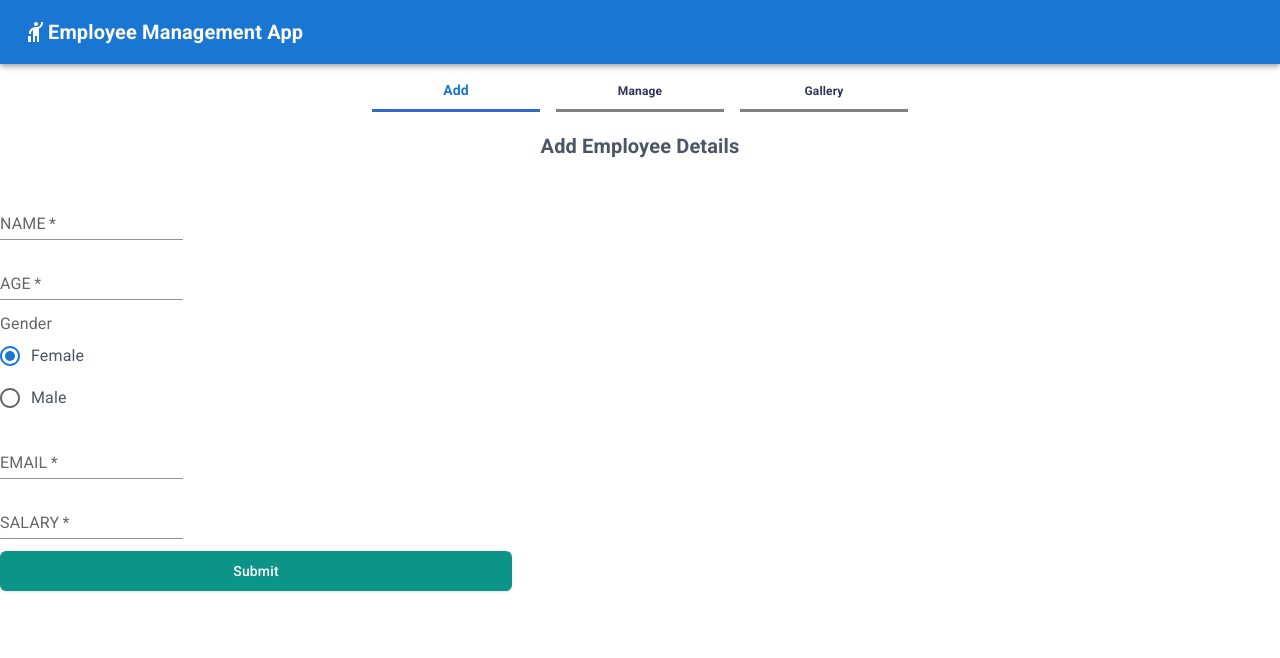
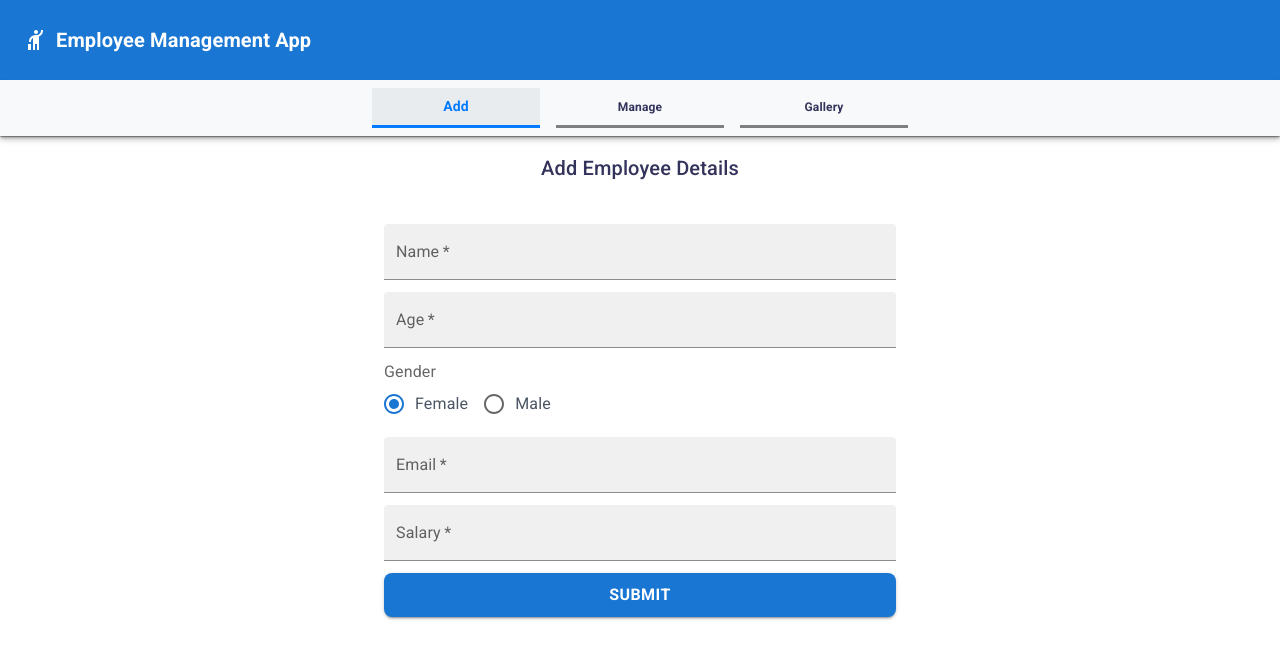
Before and after one commit to Abhishekbulbule/Management-app, a React (Vite) app: page /add in a window 1280 px wide. Shown: the top 658 px of the page. Built offline with nearby package versions, Linux system fonts and the light colour scheme.

Commit message:
Changed ui of add/update and components

```diff
--- a/src/AddEmployeePage.jsx
+++ b/src/AddEmployeePage.jsx
@@ -1,8 +1,7 @@
 import React, { useState } from "react";
 import { useDispatch } from "react-redux";
 import { addEmployee } from "./redux_app/Employee/employee";
-import Button from "./components/Button";
-import Label from "./components/Label";
+import ButtonComponent from "./components/ButtonComponent";
 import Input from "./components/Input";
 import { INPUTS_DATA, LABEL_DATA } from "./StaticData";
 import {
@@ -10,8 +9,9 @@ import {
   FormControlLabel,
   FormLabel,
   RadioGroup,
+  Stack,
+  Typography,
 } from "@mui/material";
-
 import Radio from "@mui/material/Radio";
 
 const AddEmployeePage = () => {
@@ -35,6 +35,20 @@ const AddEmployeePage = () => {
     ) {
       value = value.replace(/^0+/, ""); // Remove leading zeros
     }
+    if (name === "age" && e.key.length === 1 && !/^[0-9]$/.test(e.key)) {
+      e.preventDefault();
+    }
+
+    if (name === "age" && (value < 18 || value > 60)) {
+      setError("Minimum age is 18 and maximum age is 60!!");
+    } else {
+      setError("");
+    }
+    if (name === "salary" && value < 5000) {
+      setError("Minimum Salary is 5000!!");
+    } else {
+      setError("");
+    }
     if (name === "name") {
       value = value.replace(/[^a-zA-Z\s]/g, ""); // Remove anything that's not a letter or space
     }
@@ -43,17 +57,23 @@ const AddEmployeePage = () => {
 
   const validateFormData = () => {
     const { name, age, email, gender, salary } = formData;
+    console.log(email);
     const emailRegex = /^[a-zA-Z0-9._%+-]+@[a-zA-Z0-9.-]+\.[a-zA-Z]{2,}$/;
     if (!name.trim() || !age || !email.trim() || !salary || !gender.trim()) {
       setError("Fill All Credentials!!");
       return false;
-    } else if (!emailRegex.test(email)) {
+    }
+    if (!emailRegex.test(email)) {
+      console.log(email);
       setError("Fill Valid Email!");
       return false;
-    } else {
-      setError("");
-      return true;
     }
+    if (age < 18 || age > 60) {
+      setError("Minimum age is 18 and maximum age is 60");
+      return false;
+    }
+    setError("");
+    return true;
   };
 
   const handleClick = (e) => {
@@ -74,9 +94,40 @@ const AddEmployeePage = () => {
   };
 
   return (
-    <div className="grid grid-col-1 place-items-center ">
-      <h2 className="header_two">Add Employee Details</h2>
-      <p className="error">{error}&nbsp;</p>
+    <Stack
+      direction={"column"}
+      sx={{
+        justifyContent: "center",
+        alignItems: "center",
+      }}
+    >
+      <Typography
+        variant="h6"
+        component={"h2"}
+        sx={{
+          marginY: 2,
+          fontWeight: 500,
+          color: "#33335b",
+          backgroundColor: "transparent",
+          padding: 0,
+          textAlign: "left",
+        }}
+      >
+        Add Employee Details
+      </Typography>
+      <Typography
+        variant="body1"
+        component={"p"}
+        sx={{
+          fontWeight: 500,
+          color: "red",
+          backgroundColor: "transparent",
+          padding: 0,
+          textAlign: "left",
+        }}
+      >
+        {error}&nbsp;
+      </Typography>
       <form onSubmit={handleClick} className="form">
         {INPUTS_DATA.map((input, index) =>
           input.type === "radio" ? (
@@ -89,6 +140,7 @@ const AddEmployeePage = () => {
                 name="controlled-radio-buttons-group"
                 value={formData.gender}
                 onChange={handleValueChange}
+                sx={{ flexDirection: "row" }}
               >
                 <FormControlLabel
                   name="gender"
@@ -105,49 +157,18 @@ const AddEmployeePage = () => {
               </RadioGroup>
             </FormControl>
           ) : (
-            // <div className="grid grid-rows-1" key="gender">
-            //   {/* <p className="label">Select Gender</p> */}
-
-            //   <div className="grid grid-rows-1 gap-2" id="gender">
-            //     <Input
-            //       {...INPUTS_DATA[index]}
-            //       type="radio"
-            //       value="Male"
-            //       label="Male"
-            //       id={INPUTS_DATA[index].options[0].id}
-            //       checked={formData.gender === "Male"}
-            //       onChange={handleValueChange}
-            //     />
-            //     {/* <Label className="mx-1 " hFor="gender_male" labelText="Male" /> */}
-            //     <Input
-            //       {...INPUTS_DATA[index]}
-            //       id={INPUTS_DATA[index].options[1].id}
-            //       label="Female"
-            //       value="Female"
-            //       checked={formData.gender === "Female"}
-            //       onChange={handleValueChange}
-            //     />
-            //     {/* <Label
-            //       className="mx-1"
-            //       hFor="gender_female"
-            //       labelText="Female"
-            //     /> */}
-            //   </div>
-            // </div>
-            <div className="grid grid-rows-1" key={input.id}>
-              {/* <Label {...LABEL_DATA[index]} /> */}
+            <Stack direction={"row"} key={input.id}>
               <Input
                 {...input}
                 value={formData[input.name] || ""}
                 onChange={handleValueChange}
               />
-            </div>
+            </Stack>
           )
         )}
-
-        <Button type="submit" label="Submit" classes="btn" />
+        <ButtonComponent type="submit" label="Submit" classes="btn" />
       </form>
-    </div>
+    </Stack>
   );
 };
 
--- a/src/Homepage.jsx
+++ b/src/Homepage.jsx
@@ -28,7 +28,7 @@ const Homepage = () => {
       <AppBar position="relative">
         <Toolbar>
           <HailIcon />
-          <Typography
+          {/* <Typography
             variant="h6"
             sx={{
               marginY: 1,
@@ -37,10 +37,22 @@ const Homepage = () => {
             }}
           >
             Employee Management App
+          </Typography> */}
+          <Typography
+            variant="h6"
+            sx={{
+              marginY: 2, // Slightly increased vertical margin for better spacing
+              fontWeight: "bold",
+              color: "white", // Rich dark blue color for text
+              borderRadius: 1, // Slightly rounded corners
+              padding: 1, // Padding for a bit of breathing space around the text
+            }}
+          >
+            Employee Management App
           </Typography>
         </Toolbar>
+        <Boxes links={routes} />
       </AppBar>
-      <Boxes links={routes} />
     </>
   );
 };
--- a/src/ViewEmployeesPage.jsx
+++ b/src/ViewEmployeesPage.jsx
@@ -2,6 +2,19 @@ import React, { useEffect } from "react";
 import { useDispatch, useSelector } from "react-redux";
 import { deleteEmployee, getEmployees } from "./redux_app/Employee/employee";
 import { useNavigate } from "react-router-dom";
+import {
+  Divider,
+  Paper,
+  Table,
+  TableBody,
+  TableCell,
+  TableContainer,
+  TableHead,
+  TablePagination,
+  TableRow,
+  Typography,
+} from "@mui/material";
+import TablePaginationActions from "@mui/material/TablePagination/TablePaginationActions";
 // import { Container, Paper } from "@mui/material";
 // import { DataGrid } from "@mui/x-data-grid";
 // import useId from "@mui/material/utils/useId";
@@ -9,6 +22,8 @@ import { useNavigate } from "react-router-dom";
 const ViewEmployeesPage = () => {
   const navigate = useNavigate();
   const dispatch = useDispatch();
+  const [page, setPage] = React.useState(0);
+  const [rowsPerPage, setRowsPerPage] = React.useState(6);
   const { employees, loading, error } = useSelector((state) => state.employee);
   useEffect(() => {
     dispatch(getEmployees());
@@ -25,38 +40,117 @@ const ViewEmployeesPage = () => {
   const handleEditClick = (index) => {
     navigate(`/update/${index}`);
   };
-  // const columns = [
-  //   { field: "name", headerName: "Name", width: 200 },
-  //   { field: "age", headerName: "Age", width: 200, type: "number" },
-  //   { field: "gender", headerName: "Gender", width: 200, sortable: false },
-  //   {
-  //     field: "email",
-  //     headerName: "Email",
-  //     description: "This column has a value getter and is not sortable.",
-  //     sortable: false,
-  //     width: 250,
-  //   },
-  //   { field: "salary", headerName: "Salary", type: "number", width: 200 },
-  // ];
-  // const rows = Array.isArray(employees) ? employees : [];
-  // console.log(employees);
+  const columns = [
+    { field: "name", headerName: "Name", width: 200 },
+    { field: "age", headerName: "Age", width: 200, type: "number" },
+    { field: "gender", headerName: "Gender", width: 200, sortable: false },
+    {
+      field: "email",
+      headerName: "Email",
+      description: "This column has a value getter and is not sortable.",
+      sortable: false,
+      width: 250,
+    },
+    { field: "salary", headerName: "Salary", type: "number", width: 200 },
+    { field: "manage", headerName: "Manage", type: "button", width: 200 },
+  ];
+  const rows = Array.isArray(employees) ? employees : [];
+  console.log(employees);
   // const paginationModel = { page: 0, pageSize: 5 };
+
+  const handleChangePage = (event, newPage) => {
+    setPage(newPage);
+  };
+
+  const handleChangeRowsPerPage = (event) => {
+    setRowsPerPage(+event.target.value);
+    setPage(0);
+  };
 
   return (
     <div className=" flex flex-col w-full h-full justify-center items-center">
-      {/* <Container>
-        <Paper sx={{ height: 600, width: "100%" }}>
-          <DataGrid
-            rows={rows}
-            columns={columns}
-            getRowId={(row) => row.email}
-            initialState={{ pagination: { paginationModel } }}
-            pageSizeOptions={[5, 10]}
-            sx={{ border: 0 }}
-          />
-        </Paper>
-      </Container> */}
-      <h2 className="text-xl w-[100%] py-2 text-gray-600 sm:m-1 my-3 text-center font-bold">
+      <Typography
+        variant="h6"
+        component={"h2"}
+        sx={{
+          marginY: 2,
+          fontWeight: 800,
+          color: "#33335b",
+          backgroundColor: "transparent",
+          padding: 0,
+          textAlign: "left",
+        }}
+      >
+        View Employee Details
+      </Typography>
+      <Paper
+        sx={{
+          overflow: "hidden",
+          width: "100%",
+          alignItems: "center",
+          justifyContent: "center",
+          mx: 1,
+        }}
+      >
+        <TableContainer
+          sx={{ maxHeight: 390, backgroundColor: "#f9f9f9", boxShadow: 1 }}
+        >
+          <Table stickyHeader aria-label="sticky table">
+            <TableHead>
+              <TableRow>
+                {columns.map((element, index) => (
+                  <TableCell
+                    key={crypto.randomUUID()}
+                    id={element.field}
+                    align="left"
+                    width={element.width}
+                    sx={{
+                      backgroundColor: "#e0e0e0",
+                      fontWeight: "bold",
+                      borderBottom: "2px solid #ccc",
+                    }}
+                  >
+                    {element.headerName}
+                  </TableCell>
+                ))}
+              </TableRow>
+            </TableHead>
+            <TableBody>
+              {rows
+                .slice(page * rowsPerPage, page * rowsPerPage + rowsPerPage)
+                .map((row) => (
+                  <TableRow
+                    hover
+                    role="checkbox"
+                    tabIndex={-1}
+                    key={row.name + row.age}
+                    sx={{
+                      "&:nth-of-type(odd)": { backgroundColor: "#f5f5f5" },
+                      "&:nth-of-type(even)": { backgroundColor: "#ffffff" },
+                      borderBottom: "1px solid #ddd",
+                    }}
+                  >
+                    {columns.map((element, index) => (
+                      <TableCell key={crypto.randomUUID()} align={"left"}>
+                        {row[element.field]}
+                      </TableCell>
+                    ))}
+                  </TableRow>
+                ))}
+            </TableBody>
+          </Table>
+        </TableContainer>
+        <TablePagination
+          rowsPerPageOptions={[6, 10]}
+          component="div"
+          count={rows.length}
+          rowsPerPage={rowsPerPage}
+          page={page}
+          onPageChange={handleChangePage}
+          onRowsPerPageChange={handleChangeRowsPerPage}
+        />
+      </Paper>
+      {/* <h2 className="text-xl w-[100%] py-2 text-gray-600 sm:m-1 my-3 text-center font-bold">
         All Employees List
       </h2>
       <div className="w-full overflow-x-auto grid place-items-center">
@@ -136,7 +230,7 @@ const ViewEmployeesPage = () => {
             ))}
           </tbody>
         </table>
-      </div>
+      </div> */}
     </div>
   );
 };
--- a/src/components/Boxes.jsx
+++ b/src/components/Boxes.jsx
@@ -1,7 +1,7 @@
 import React, { useEffect, useState } from "react";
 import PropTypes from "prop-types";
 import { useNavigate } from "react-router-dom";
-import Button from "./Button";
+import Button from "./ButtonComponent";
 import {
   BottomNavigation,
   BottomNavigationAction,
@@ -52,51 +52,37 @@ const Boxes = ({ links }) => {
   };
   return (
     <Box>
-      <BottomNavigation showLabels value={value} onChange={handleButtonClick}>
-        {/* {links.map((element, index) => ( */}
+      <BottomNavigation
+        showLabels
+        value={value}
+        onChange={handleButtonClick}
+        sx={{
+          backgroundColor: "#f8f9fa",
+          boxShadow: 1,
+        }}
+      >
+        {links.map((element, index) => (
           <BottomNavigationAction
+            key={element.name + index}
             sx={{
               color: "#33335b",
               fontWeight: "bold",
               borderBottom: 3,
               borderColor: "GrayText",
               "&.Mui-selected": {
-              borderColor: "Highlight",
+                borderColor: "#007BFF",
+                color: "#007BFF",
+                backgroundColor: "#e9ecef",
               },
               margin: 1,
+              "&:hover": {
+                backgroundColor: "#f1f3f5",
+              },
             }}
-          label={links[0].name}
-          value={links[0].link}
+            label={element.name}
+            value={element.link}
           />
-        <BottomNavigationAction
-          sx={{
-            color: "#33335b",
-            borderBottom: 3,
-            borderColor: "GrayText",
-            fontWeight: "bold",
-            "&.Mui-selected": {
-              borderColor: "Highlight",
-            },
-            margin: 1,
-          }}
-          label={links[1].name}
-          value={links[1].link}
-        />
-        <BottomNavigationAction
-          sx={{
-            borderBottom: 3,
-            borderColor: "GrayText",
-            color: "#33335b",
-            fontWeight: "bold",
-            "&.Mui-selected": {
-              borderColor: "Highlight",
-            },
-            margin: 1,
-          }}
-          label={links[2].name}
-          value={links[2].link}
-        />
-        {/* ))} */}
+        ))}
       </BottomNavigation>
     </Box>
   );
--- a/src/components/Button.jsx
+++ /dev/null
@@ -1,11 +0,0 @@
-import React from "react";
-
-const Button = ({ label, classes, type = "Button", onclick }) => {
-  return (
-    <button className={classes} onClick={onclick}>
-      {label}
-    </button>
-  );
-};
-
-export default Button;
--- /dev/null
+++ b/src/components/ButtonComponent.jsx
@@ -0,0 +1,37 @@
+import React from "react";
+import Button from "@mui/material/Button";
+
+const ButtonComponent = ({ label, type = "Button" }) => {
+  return (
+    // <button className={classes} onClick={onclick}>
+    //   {label}
+    // </button>
+
+    <Button
+      type={type}
+      label={label}
+      variant="contained"
+      sx={{
+        backgroundColor: "#1976d2",
+        color: "#fff",
+        padding: "8px 16px",
+        fontSize: "16px",
+        fontWeight: "bold",
+        borderRadius: "8px",
+        boxShadow:
+          "0px 3px 1px -2px rgba(0, 0, 0, 0.2), 0px 2px 2px 0px rgba(0, 0, 0, 0.14), 0px 1px 5px 0px rgba(0, 0, 0, 0.12)", // Subtle shadow
+        "&:hover": {
+          backgroundColor: "#1565c0",
+        },
+        "&:active": {
+          boxShadow: "none",
+          backgroundColor: "#1565c0",
+        },
+      }}
+    >
+      {label}
+    </Button>
+  );
+};
+
+export default ButtonComponent;
--- a/src/components/Input.jsx
+++ b/src/components/Input.jsx
@@ -3,25 +3,12 @@ import React from "react";
 // todo static data store in const and fetch it //do regex for email
 const Input = (props) => {
   return (
-    // <input
-    //   className={className}
-    //   type={type}
-    //   id={id}
-    //   name={name}
-    //   min={min}
-    //   max={max}
-    //   required={required}
-    //   value={value}
-    //   onChange={onChange}
-    //   placeholder={placeholder}
-    //   checked={checked}
-    //   autoComplete={name}
-    // />
-
     <TextField
       id="standard-basic"
-      label={props.name.toUpperCase()}
-      variant="standard"
+      label={props.name.charAt(0).toUpperCase().concat(props.name.slice(1))}
+      required
+      variant="filled"
+      sx={{ width: "100%" }}
       {...props}
     />
   );
```
Also changed, not shown: src/UpdateEmployeePage.jsx (+71 -29 lines). Lines whose indentation alone changed are shown as unchanged.
